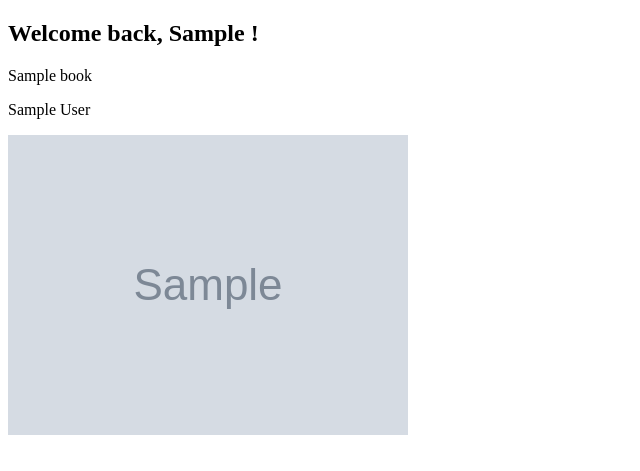
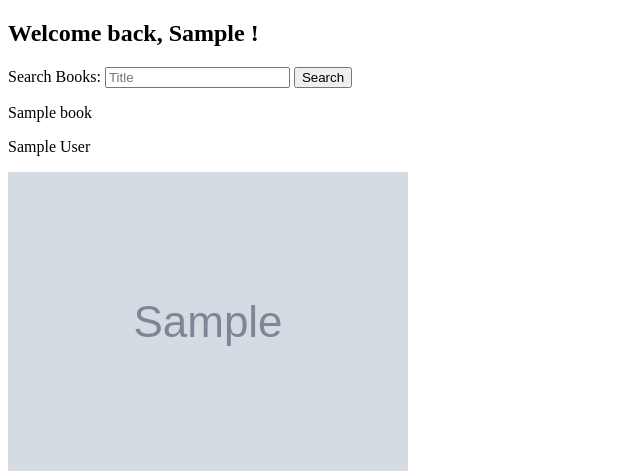
Before and after one commit to Shanz-Webbie/bookbycover, a Flask app: page /browse in a window 1280 px wide. Shown: the part 80-551 px from the top of the page, without its empty margins (0-640 px from the left). Run offline with Flask 2, Linux system fonts and the light colour scheme; the visitor is signed in with stand-in values (Sample User, id 1); tables that the repository leaves empty hold one stand-in row (values such as "Sample post"); grey boxes marked "Sample" are stand-in pictures.

Commit message:
search button

```diff
--- a/templates/browse.html
+++ b/templates/browse.html
@@ -3,15 +3,22 @@
 {% block title %} Browse Books {% endblock %}
 
   <h1>Search books</h1>
+
   {% block head %}
   <h2> Welcome back, {{ user_first_name }} !</h2>
+
   {% endblock %}
   {% block body %}
+  <label for="bookSearch">Search Books:</label>
+  <input type="search" id="bookSearch" name="bookSearch" placeholder="Title"/>
+  <button id="searchButton">Search</button>
+  <div id="search_results"></div>
   {% for book in books %}
     <p>{{ book.book_title }}</p>
     <p>{{ book.author_name }}</p>
     <p><img class="poster" src="{{ book.book_image }}"></p><br>
   {% endfor %}
+
   <!-- <html>
   <head>
     <title>Books API Example</title>
```
Also changed, not shown: js/main.js (added, +9 -0 lines).
